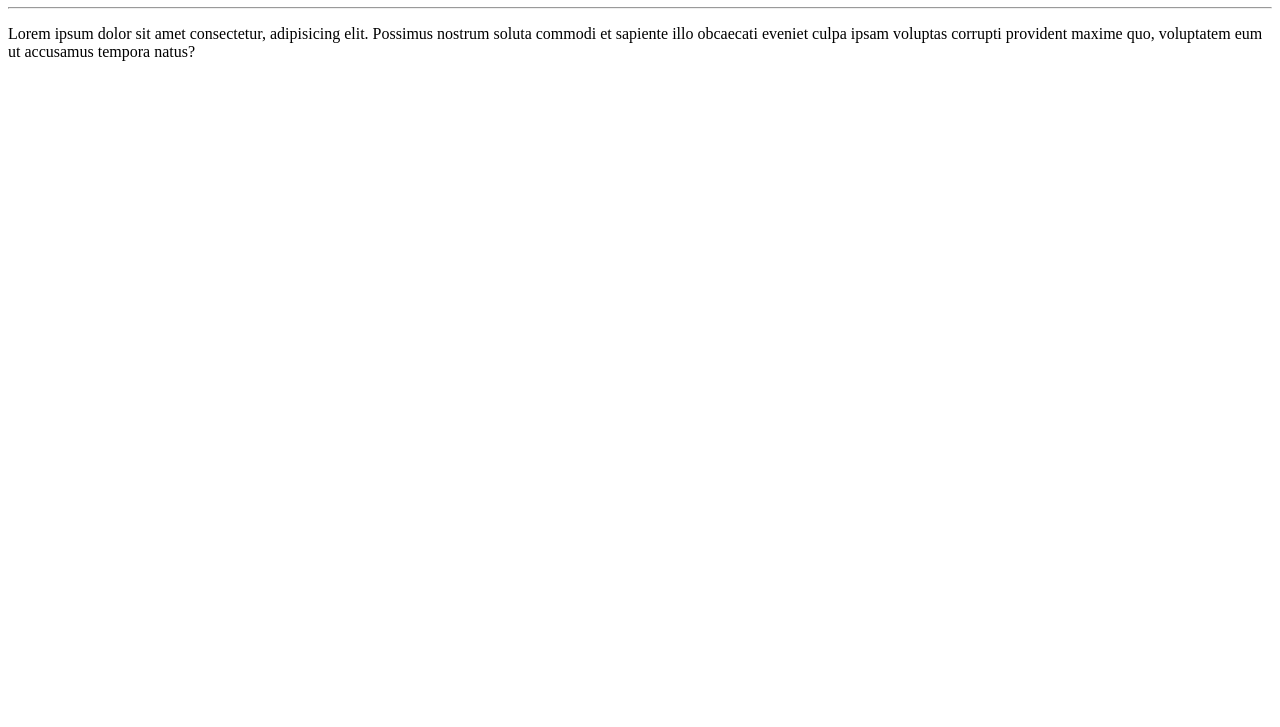
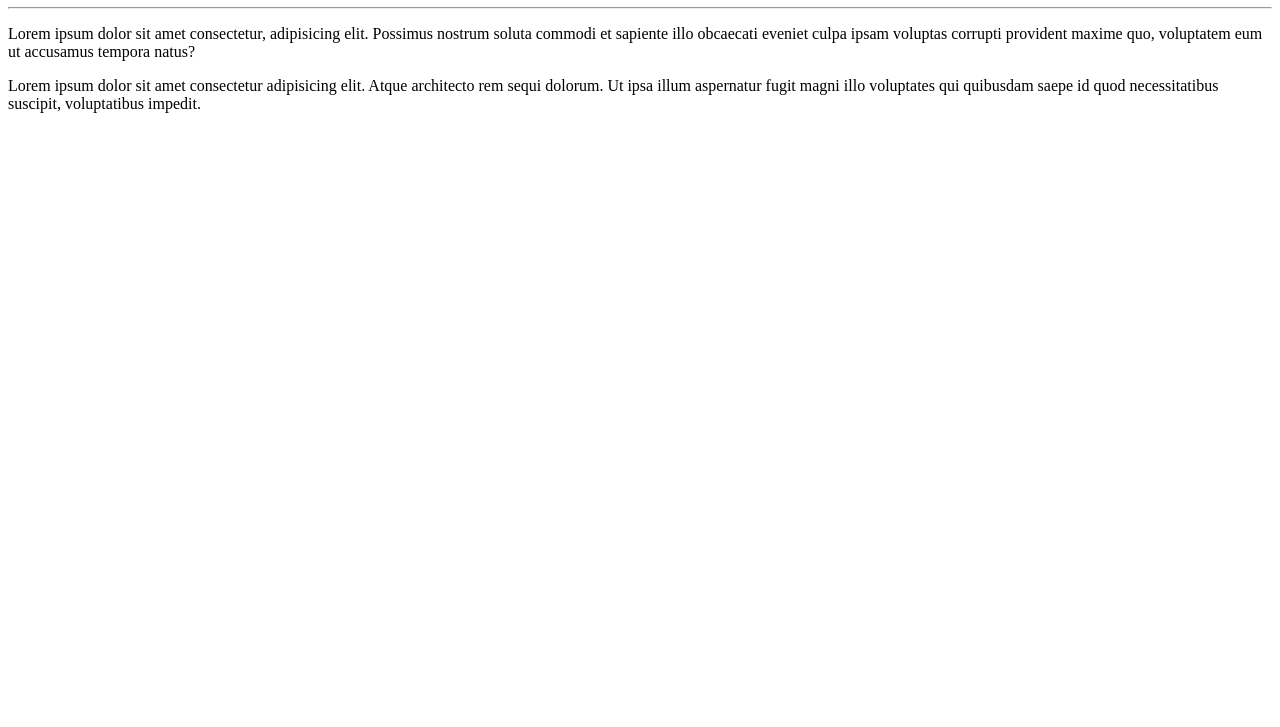
Before and after one commit to Pedruu019/Ola-Mundo, a plain HTML site: page site-exemplo/index.html in a window 1280 px wide. Shown: the part 73-800 px from the top of the page. Drawn offline with Linux system fonts and the light colour scheme.

Commit message:
Adicionei um parágrafo

```diff
--- a/site-exemplo/index.html
+++ b/site-exemplo/index.html
@@ -10,5 +10,6 @@
     <h1>Olá, Mundo!</h1>
     <hr>
     <p>Lorem ipsum dolor sit amet consectetur, adipisicing elit. Possimus nostrum soluta commodi et sapiente illo obcaecati eveniet culpa ipsam voluptas corrupti provident maxime quo, voluptatem eum ut accusamus tempora natus?</p>
+    <p>Lorem ipsum dolor sit amet consectetur adipisicing elit. Atque architecto rem sequi dolorum. Ut ipsa illum aspernatur fugit magni illo voluptates qui quibusdam saepe id quod necessitatibus suscipit, voluptatibus impedit.</p>
 </body>
 </html>
```
